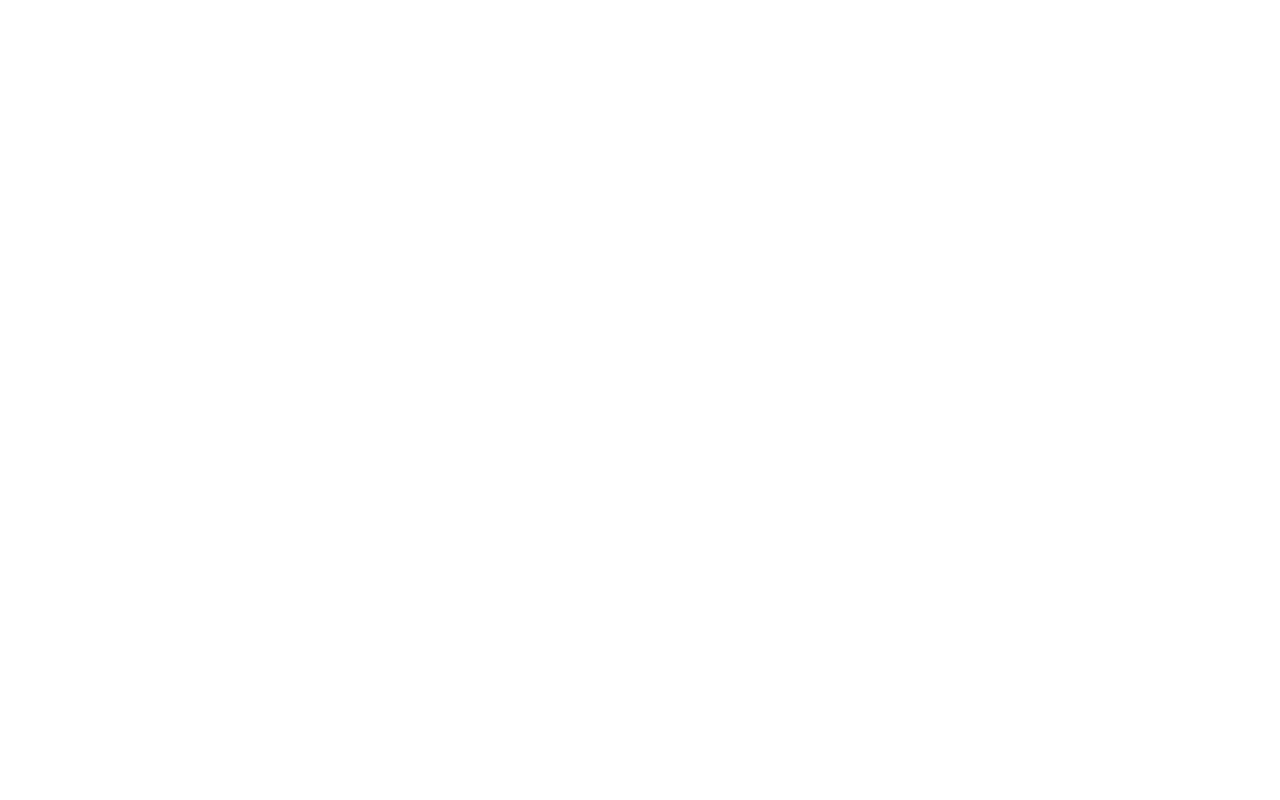
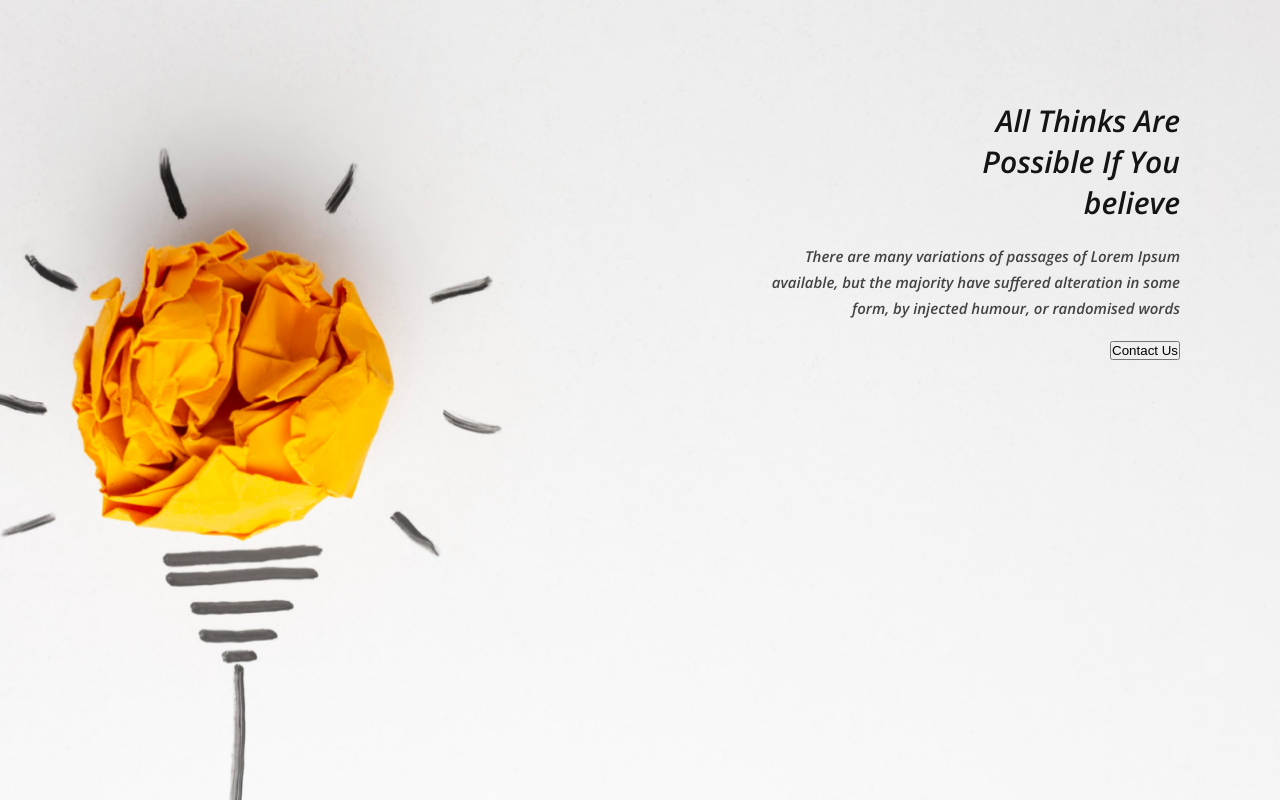
Before and after one commit to Saha-joy7/Late-night, a plain HTML site: page index.html in a window 1280 px wide. Drawn offline with nearby package versions, Linux system fonts and the light colour scheme.

Commit message:
added the nav-bar design

```diff
--- a/index.html
+++ b/index.html
@@ -4,8 +4,29 @@
     <meta charset="UTF-8">
     <meta name="viewport" content="width=device-width, initial-scale=1.0">
     <title>Trying</title>
+    <link rel="preconnect" href="https://fonts.googleapis.com">
+<link rel="preconnect" href="https://fonts.gstatic.com" crossorigin>
+<link href="https://fonts.googleapis.com/css2?family=Open+Sans:ital,wght@1,600&display=swap" rel="stylesheet">
+    <link rel="stylesheet" href="./style/design.css">
 </head>
 <body>
+    <header>
+        <!--For here i start creating the nav-->
+        <nav>
+            <div class="banner-one">
+                <div class="banner-one-right">
+                    <h3 class="heading-one">All Thinks Are <br> Possible If You <br> believe</h3>
+                    <p class="paragraph-one">There are many variations of passages of Lorem Ipsum <br> available, but the majority have suffered alteration in some <br> form, by injected humour, or randomised words</p>
+                    <div class="button-one">
+                        <button>Contact Us</button>
+                    </div>
+
+                </div>
+            </div>
+        </nav>
+    </header>
+    <main></main>
+    <footer></footer>
 
 </body>
 </html>
--- /dev/null
+++ b/style/design.css
@@ -0,0 +1,44 @@
+*{
+    margin: 0px;
+    padding: 0px;
+}
+body{
+    font-family: Work Sans;
+    font-family: 'Open Sans', sans-serif;
+}
+
+.banner-one{
+    background-image: url("../images/banner/banner1.png");
+    background-position: center;
+    background-size: cover;
+    background-repeat: no-repeat;
+    height: 100vh;
+
+
+}
+.banner-one-right{
+     padding: 90px;
+}
+.heading-one{
+    color: #151414;
+text-align: right;
+font-size: 30px;
+font-weight: 70;
+padding: 10px;
+
+}
+.paragraph-one{
+    color: var(--dark-02, #444343);
+text-align: right;
+font-size: 15px;
+font-weight: 40;
+line-height: 26px;
+padding: 10px;
+}
+.button-one{
+    color: #FFF,tomato;
+font-size: 8px;
+font-weight: 60;
+text-align: right;
+padding: 10px;
+}
```
Also changed, not shown: images/banner/banner1.png (added), images/banner/banner2.png (added), images/banner/banner3.png (added), images/gradient1.png (added), images/gradient2.png (added), images/gradient3.png (added), images/icons/ecom.png (added), images/icons/fb.png (added), images/icons/js.png (added), images/icons/smoke.png (added), images/icons/twitter.png (added), images/icons/web.png (added), images/icons/youtube.png (added), images/person.png (added), 1 more files.
